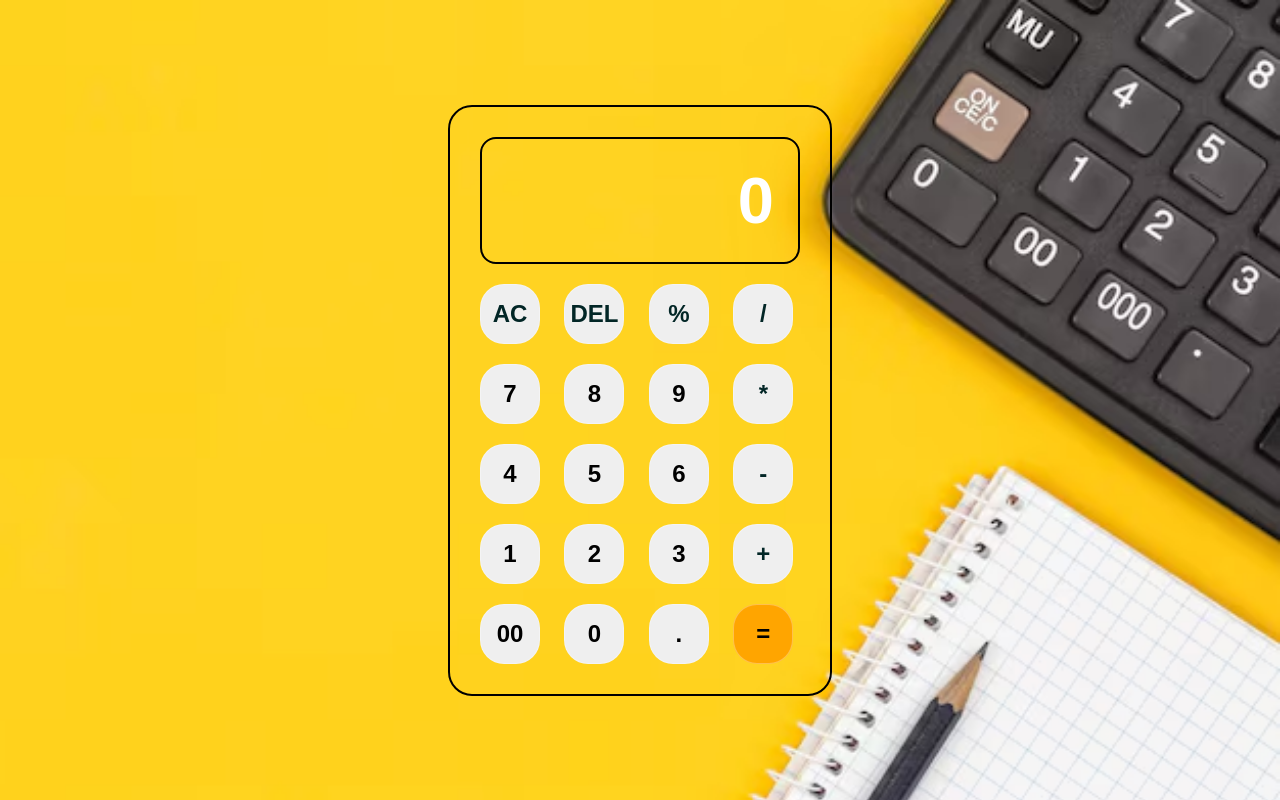
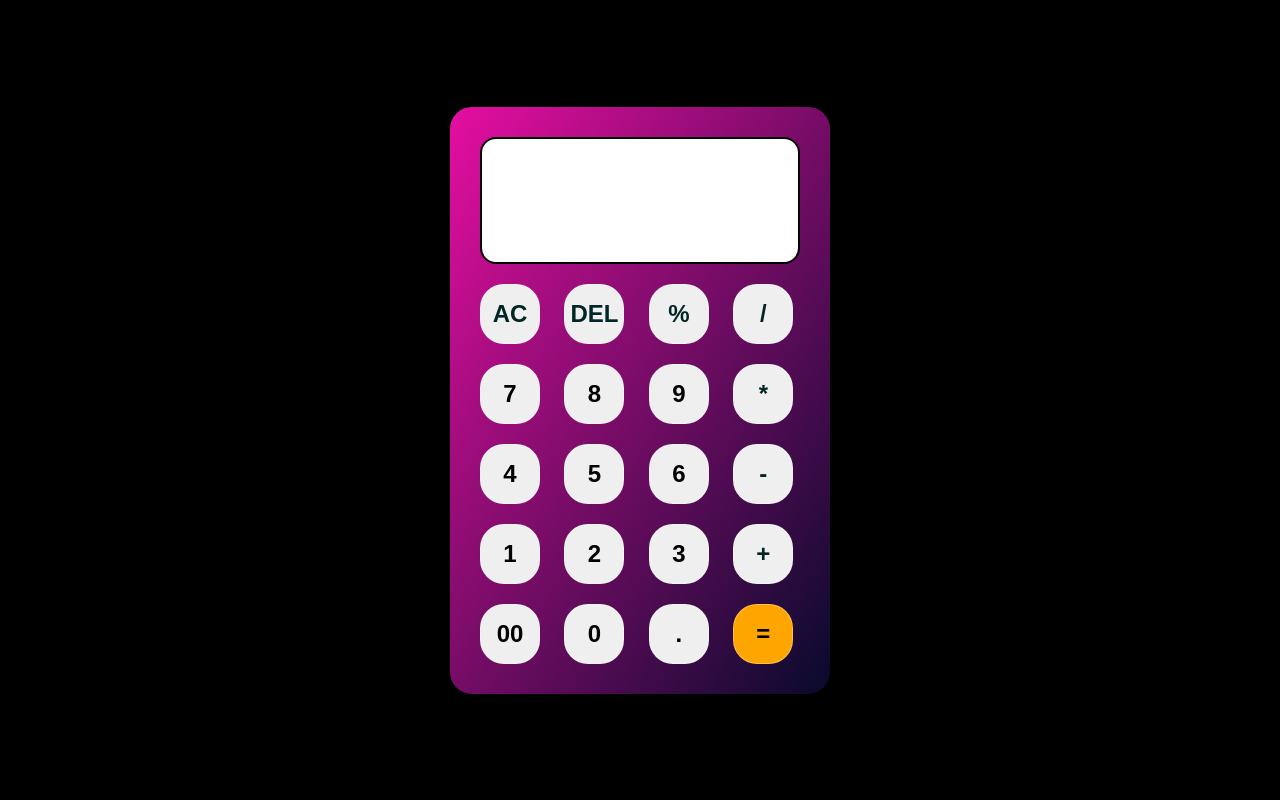
Before and after one commit to Salil-Sri/Calculator, a plain HTML site: page index.html in a window 1280 px wide. Drawn offline with Linux system fonts and the light colour scheme.

Commit message:
Second Commit

```diff
--- a/index.js
+++ b/index.js
@@ -1,5 +1,6 @@
 let display = document.getElementById('inputbox');
 let buttons = document.querySelectorAll('button');
+
 
 let buttonArray = Array.from(buttons);
 
--- a/style.css
+++ b/style.css
@@ -12,15 +12,15 @@ body{
     display: flex;
     justify-content: center;
     align-items: center;
-    background: url(cal\ img.avif);
+    background: black;
     background-size: cover;
 }
 
 #Calculator{
    padding: 20px;
    border: 2px solid black;
-   box-shadow: 0px,3px,15px rgba(0,0,0,0,0.8);
-   background: rgba(0,0,0,0,0.5);
+   box-shadow: white;
+   background: linear-gradient(123deg, #e50ea1, #080a2c);
    border-radius: 24px;
 
 }
@@ -29,7 +29,7 @@ input{
     width: 320px;
     padding: 24px;
     margin: 10px;
-    background: rgba(174, 16, 16, 0);
+    background: white;
     box-shadow: inset 0px 0px 8px rgba(0,0,0,0,0.5);
     font-size: 65px;
     text-align: right;
@@ -37,6 +37,11 @@ input{
     border: 2px solid black;
     border-radius: 16px;
     text-shadow: rgba(0,0,0,0,0.5);
+    display: flex;
+    flex-direction: column;
+   max-width: fit-content;
+   max-height: fit-content;
+
 }
 
 input::placeholder{
```
